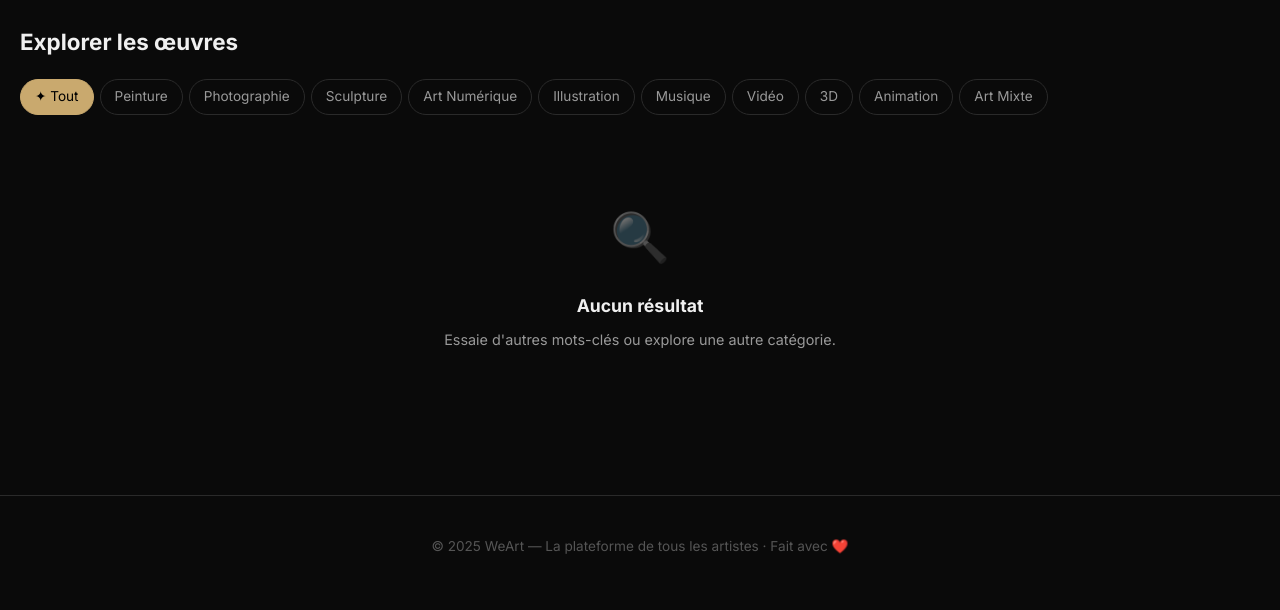
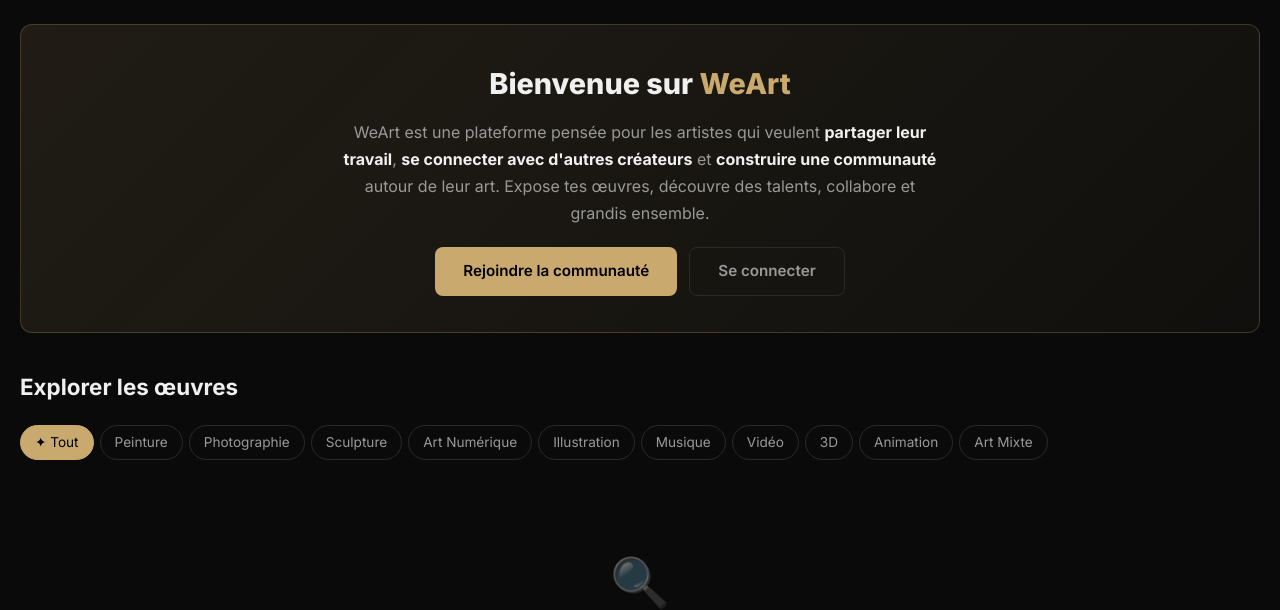
Before and after one commit to Thibautmdp/WeArt, a Flask app: page /explore in a window 1280 px wide. Shown: the part 86-696 px from the top of the page. Before the commit the page ends 640 px from the top, so only its background shows below. Run offline with Flask 3, Linux system fonts and the light colour scheme; data that the repository does not hold is empty.

Commit message:
amelioration message ac ceuil

```diff
--- a/templates/gallery/explore.html
+++ b/templates/gallery/explore.html
@@ -6,6 +6,23 @@
 
 {% block content %}
 <div class="page">
+
+  {% if not current_user.is_authenticated and not search_query %}
+  <div style="background:linear-gradient(135deg,rgba(201,169,110,.12),rgba(201,169,110,.04));border:1px solid rgba(201,169,110,.25);border-radius:var(--radius);padding:36px 40px;margin-bottom:36px;text-align:center;">
+    <h2 style="font-size:1.8rem;font-weight:800;margin-bottom:12px;">Bienvenue sur <span style="color:var(--accent);">WeArt</span></h2>
+    <p style="color:var(--text2);font-size:1rem;max-width:600px;margin:0 auto 20px;line-height:1.7;">
+      WeArt est une plateforme pensée pour les artistes qui veulent <strong style="color:var(--text);">partager leur travail</strong>,
+      <strong style="color:var(--text);">se connecter avec d'autres créateurs</strong> et
+      <strong style="color:var(--text);">construire une communauté</strong> autour de leur art.
+      Expose tes œuvres, découvre des talents, collabore et grandis ensemble.
+    </p>
+    <div style="display:flex;gap:12px;justify-content:center;flex-wrap:wrap;">
+      <a href="{{ url_for('register') }}" class="btn btn-primary" style="padding:11px 28px;font-size:.95rem;">Rejoindre la communauté</a>
+      <a href="{{ url_for('login') }}" class="btn btn-ghost" style="padding:11px 28px;font-size:.95rem;">Se connecter</a>
+    </div>
+  </div>
+  {% endif %}
+
   <h1 class="section-title">
     {% if search_query %}
       Résultats pour "<span>{{ search_query }}</span>"
```
